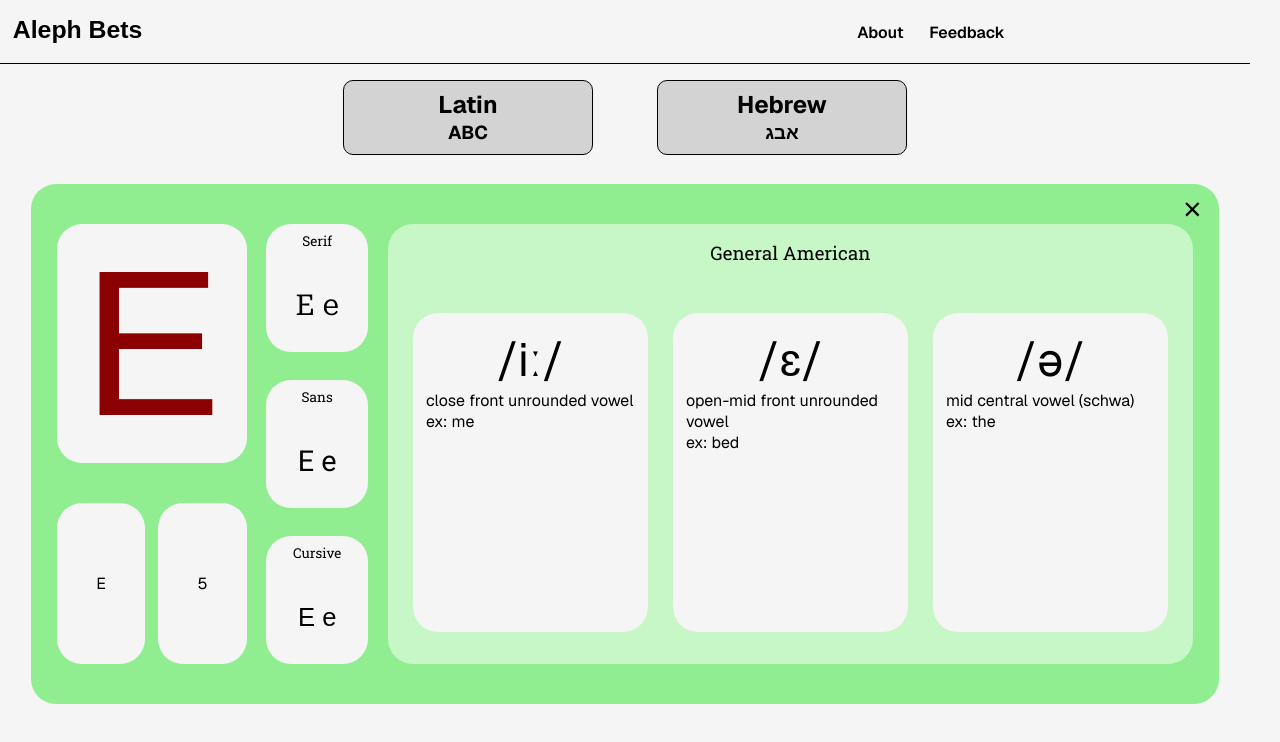
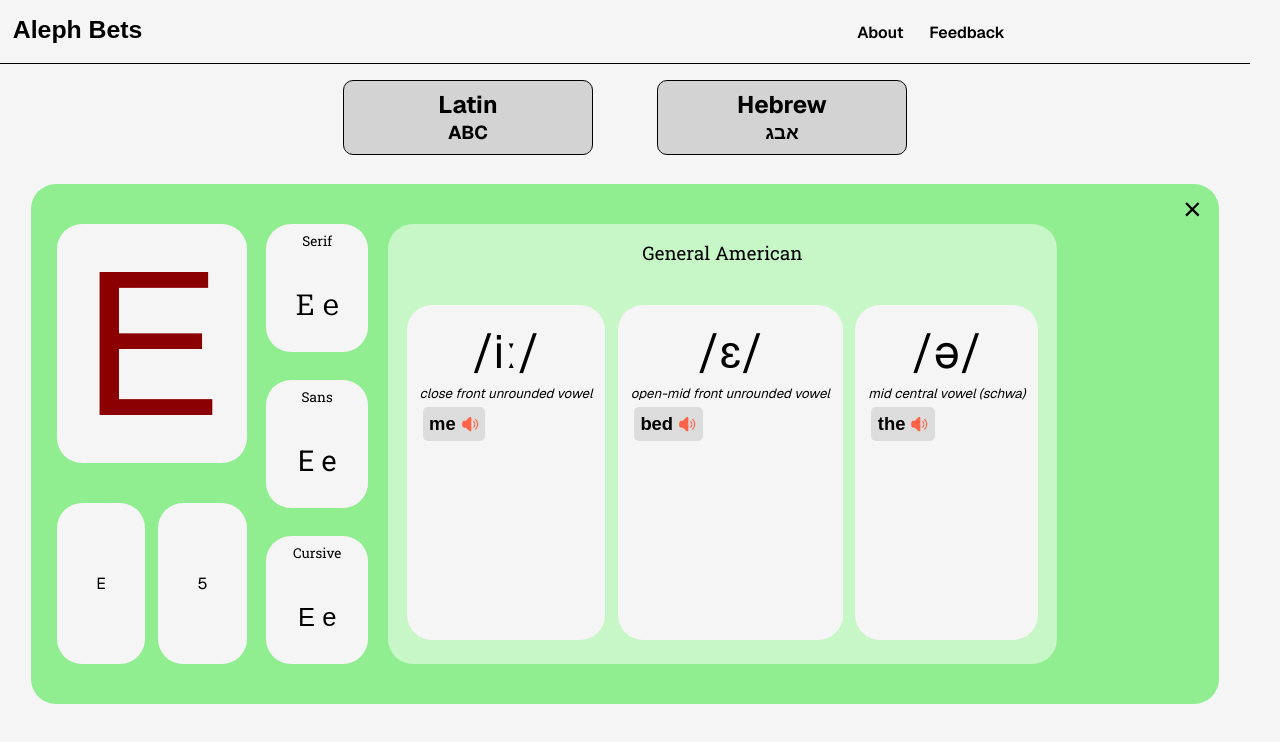
Before and after one commit to abstractsins/phonemes, a Next.js app: page / in a window 1280 px wide. Both pictures are taken after a click on the button "E e". Shown: the top 742 px of the page. Built offline with nearby package versions, Linux system fonts and the light colour scheme; a web font is replaced by a local one.

Commit message:
IPA formatting

```diff
--- a/app/components/canvas/letterExhibit/dialect/IpaCard.module.css
+++ b/app/components/canvas/letterExhibit/dialect/IpaCard.module.css
@@ -2,9 +2,9 @@
     background-color: whitesmoke;
     border-radius: var(--master-border-radius);
     /* height: 100%; */
-    width: 100%;
+    width: fit-content;
     padding: 2vh 1vw;
-    margin: 2vh 1vw;
+    margin: 1vh .5vw;
 }
 
 .ipaWrapper {
@@ -16,6 +16,28 @@
     font-size: clamp(18pt, 3vw + .5rem, 62pt);
 }
 
-.example {}
+.ipaName {
+    font-style: italic;
+    font-size: clamp(10pt, .25vw + .5rem, 16pt);
+}
+
+.example {
+    background-color: rgb(220, 220, 220);
+    padding: .75vh .5vw;
+    margin: .5vh .25vw;
+    width: fit-content;
+    border-radius: 5px;
+
+    display: flex;
+    gap: 5px;
+    align-items: center;
+    font-size: clamp(12pt, .5vw + .75rem, 20pt);
+    font-family: var(--font-sansista);
+    font-weight: 600;
+}
+
+.audioIcon {
+    color: tomato;
+}
 
 .translation {}
--- a/app/components/canvas/letterExhibit/dialect/IpaCard.tsx
+++ b/app/components/canvas/letterExhibit/dialect/IpaCard.tsx
@@ -1,5 +1,6 @@
 import styles from './IpaCard.module.css';
 
+import { HiSpeakerWave } from "react-icons/hi2";
 import { Phoneme } from '@/app/types/types';
 
 import { enrichIpa } from "@utils/ipaMatch";
@@ -29,11 +30,12 @@ export default function IpaCard({ data }: Props) {
 
             {parts.map((p, i) => (
                 <div key={i} className="ipa-chip">
-                    <span className="name">{("name" in p && p.name) || ""}</span>
+                    <span className={styles.ipaName}>{("name" in p && p.name) || ""}</span>
                 </div>
             ))}
 
-            <span className={styles.example}>ex: {example?.word}</span>
+            <span className={styles.example}>{example?.word} <HiSpeakerWave className={styles.audioIcon}/></span>
+            <span>{envNote}</span>
 
         </div>
     );
--- a/app/data/ipaCatalog.ts
+++ b/app/data/ipaCatalog.ts
@@ -51,7 +51,8 @@ export const IPA_CATALOG: IpaInfo[] = [
     // =======================
     // APPROXIMANTS & LATERALS
     // =======================
-    { symbol: "l", name: "alveolar lateral approximant", category: "lateral" },
+    { symbol: "l", name: "alveolar lateral approximant (light l)", category: "lateral" },
+    { symbol: "ɫ", name: "velarized alveolar lateral approximant (dark l)", category: "approximant" },
     { symbol: "ɹ", name: "alveolar approximant", category: "approximant" }, // AmEng r
     { symbol: "j", name: "palatal approximant", category: "approximant" },  // “y”
     { symbol: "w", name: "labio-velar approximant", category: "approximant" },
```
